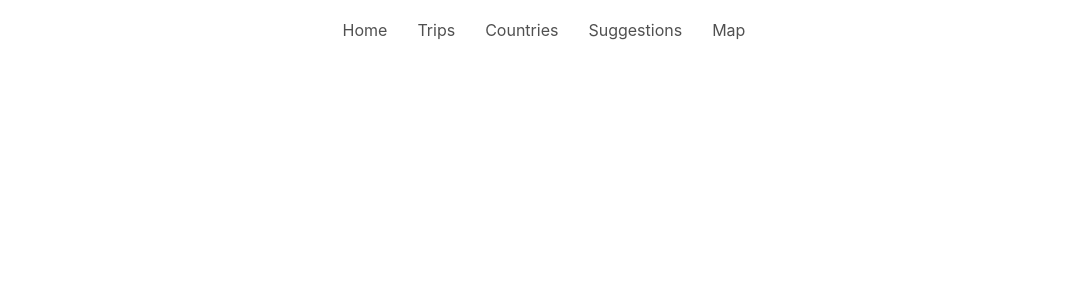
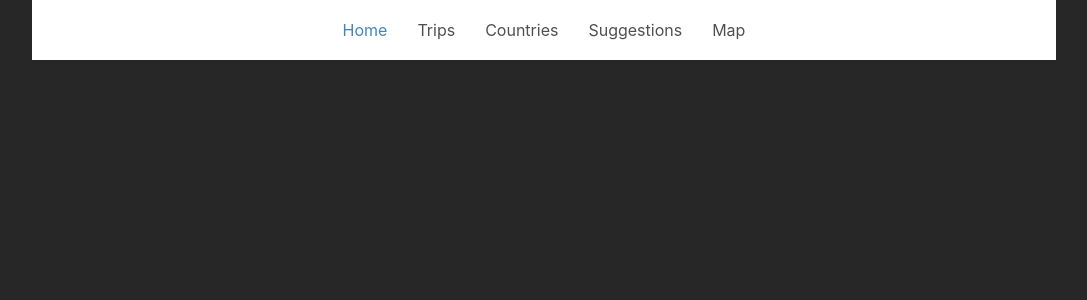
Before and after one commit to chrdina/shells-steps, a React (Create React App) app: page / in a window 1280 px wide. Shown: the top 300 px of the page, without its empty margins (96-1183 px from the left). Built offline with nearby package versions, Linux system fonts and the light colour scheme; no server answers.

Commit message:
index page now displaying at root url

```diff
--- a/src/App.js
+++ b/src/App.js
@@ -13,7 +13,7 @@
       <Router>
         <ul class='nav'>
           <li>
-            <NavLink to="/index" activeClassName="nav-active">Home</NavLink>
+            <NavLink to="/" exact={true} activeClassName="nav-active">Home</NavLink>
           </li>
           <li>
             <NavLink to="/trips" activeClassName="nav-active">Trips</NavLink>
@@ -30,7 +30,7 @@
         </ul>
 
         <Switch>
-          <Route path="/index" exact component={Index} />
+          <Route path="/" exact component={Index} />
           <Route path="/trips/" component={Trips} />
           <Route path="/trip/:id" component={Trip} />
           <Route path="/countries/" component={Countries} />
```
